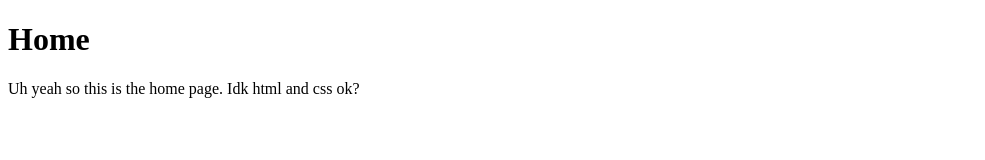
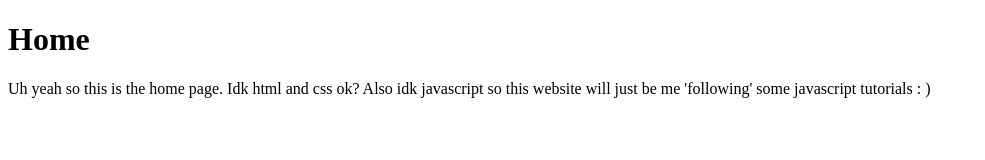
Before and after one commit to gamesremadebadly/gamesremadebadly.github.io, a plain HTML site: page index.html in a window 1280 px wide. Shown: the whole page, without its empty margins (0-985 px from the left). Drawn offline with Linux system fonts and the light colour scheme.

Commit message:
Update index.html

```diff
--- a/index.html
+++ b/index.html
@@ -5,6 +5,6 @@
     </head>
     <body>
         <h1>Home</h1>
-        <p>Uh yeah so this is the home page. Idk html and css ok?</p>
+        <p>Uh yeah so this is the home page. Idk html and css ok? Also idk javascript so this website will just be me 'following' some javascript tutorials : )</p>
     </body>
 </html>
```
